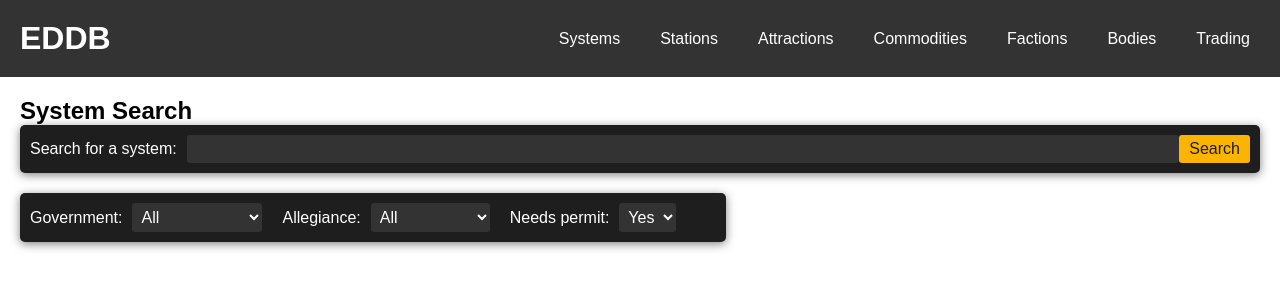
After one commit to ed-pilots-network/frontend, a PHP site: page /systems.php in a window 1280 px wide. The commit adds this page. Shown: the top 300 px of the page. Run offline with PHP 8.4, Linux system fonts and the light colour scheme.

Commit message:
improvements

```diff
--- a/eddb2/index.php
+++ b/eddb2/index.php
@@ -10,7 +10,7 @@
         <h1>EDDB</h1>
         <nav>
             <ul>
-                <li><a href="#">Systems</a></li>
+                <li><a href="/eddb2/systems.php">Systems</a></li>
                 <li><a href="#">Stations</a></li>
                 <li><a href="#">Attractions</a></li>
                 <li><a href="#">Commodities</a></li>
--- a/eddb2/style.css
+++ b/eddb2/style.css
@@ -48,3 +48,82 @@
 main {
     padding: 20px;
 }
+
+form {
+    display: flex;
+    align-items: center;
+    background-color: #1e1e1e;
+    border-radius: 5px;
+    padding: 10px;
+    box-shadow: 0px 2px 10px rgba(0, 0, 0, 0.5);
+  }
+
+  label {
+    font-size: 16px;
+    color: #fff;
+    margin-right: 10px;
+  }
+
+  input[type="text"] {
+    font-size: 16px;
+    padding: 5px;
+    border-radius: 3px;
+    border: none;
+    background-color: #333;
+    color: #fff;
+    flex: 1;
+  }
+
+  button[type="submit"] {
+    font-size: 16px;
+    padding: 5px 10px;
+    border-radius: 3px;
+    border: none;
+    background-color: #fbb400;
+    color: #1e1e1e;
+    cursor: pointer;
+  }
+
+  button[type="submit"]:hover {
+    background-color: #ffc042;
+  }
+
+  .filters {
+    margin-top: 20px;
+    top: 50px;
+    display: flex;
+    flex-wrap: wrap;
+    align-items: center;
+}
+
+.filters h2 {
+    font-size: 24px;
+    font-weight: bold;
+    margin-bottom: 10px;
+    color: #fff;
+}
+
+.filter-group {
+    display: flex;
+    align-items: center;
+    margin-right: 20px;
+}
+
+.filter-group label {
+    font-size: 16px;
+    color: #fff;
+    margin-right: 10px;
+}
+
+.filter-group select {
+    font-size: 16px;
+    padding: 5px;
+    border-radius: 3px;
+    border: none;
+    background-color: #333;
+    color: #fff;
+}
+
+.filter-group select option {
+    color: #000;
+}
--- /dev/null
+++ b/eddb2/systems.php
@@ -0,0 +1,81 @@
+<!DOCTYPE html>
+<html lang="en">
+<head>
+    <meta charset="UTF-8">
+    <title>EDDB - Systems</title>
+    <link rel="stylesheet" href="style.css">
+</head>
+<body>
+    <header>
+        <h1>EDDB</h1>
+        <nav>
+            <ul>
+                <li><a href="#">Systems</a></li>
+                <li><a href="#">Stations</a></li>
+                <li><a href="#">Attractions</a></li>
+                <li><a href="#">Commodities</a></li>
+                <li><a href="#">Factions</a></li>
+                <li><a href="#">Bodies</a></li>
+                <li><a href="#">Trading</a></li>
+            </ul>
+        </nav>
+    </header>
+    <main>
+        <section class="hero">
+            <h2>System Search</h2>
+
+            <form action="systems.php" method="GET">
+                <label for="system">Search for a system:</label>
+                <input type="text" id="system" name="system">
+                <button type="submit">Search</button>
+            </form>
+        </section>
+
+        <section class="filters">
+            <h2></h2>
+            <form>
+                <div class="filter-group">
+                    <label for="government">Government:</label>
+                    <select id="government" name="government">
+                        <option value="all">All</option>
+                        <option value="anarchy">Anarchy</option>
+                        <option value="communist">Communist</option>
+                        <option value="confederacy">Confederacy</option>
+                        <option value="corporate">Corporate</option>
+                        <option value="cooperative">Cooperative</option>
+                        <option value="democracy">Democracy</option>
+                        <option value="dictatorship">Dictatorship</option>
+                        <option value="feudal">Feudal</option>
+                        <option value="imperial">Imperial</option>
+                        <option value="patronage">Patronage</option>
+                        <option value="prison colony">Prison Colony</option>
+                        <option value="theocracy">Theocracy</option>
+                    </select>
+                </div>
+
+                <div class="filter-group">
+                    <label for="allegiance">Allegiance:</label>
+                    <select id="allegiance" name="allegiance">
+                        <option value="all">All</option>
+                        <option value="alliance">Alliance</option>
+                        <option value="empire">Empire</option>
+                        <option value="federation">Federation</option>
+                        <option value="independent">Independent</option>
+                    </select>
+                </div>
+
+                <div class="filter-group">
+                    <label for="permit">Needs permit:</label>
+                    <select id="permit" name="permit">
+                        <option value="yes">Yes</option>
+                        <option value="no">No</option>
+                    </select>
+                </div>
+
+                <div class="filter-group">
+                </div>
+            </form>
+        </section>
+    </main>
+</body>
+</html>
```
Also changed, not shown: eddb2/.htaccess (added).
